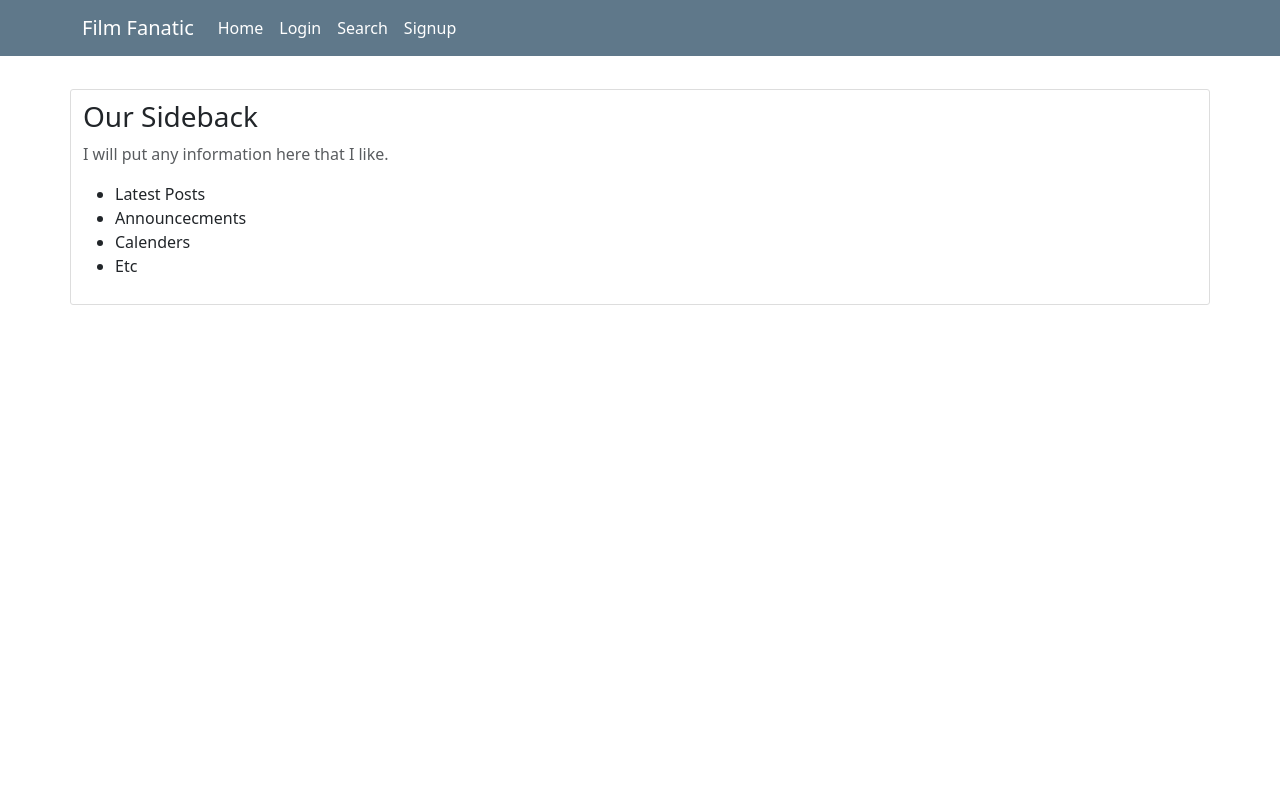
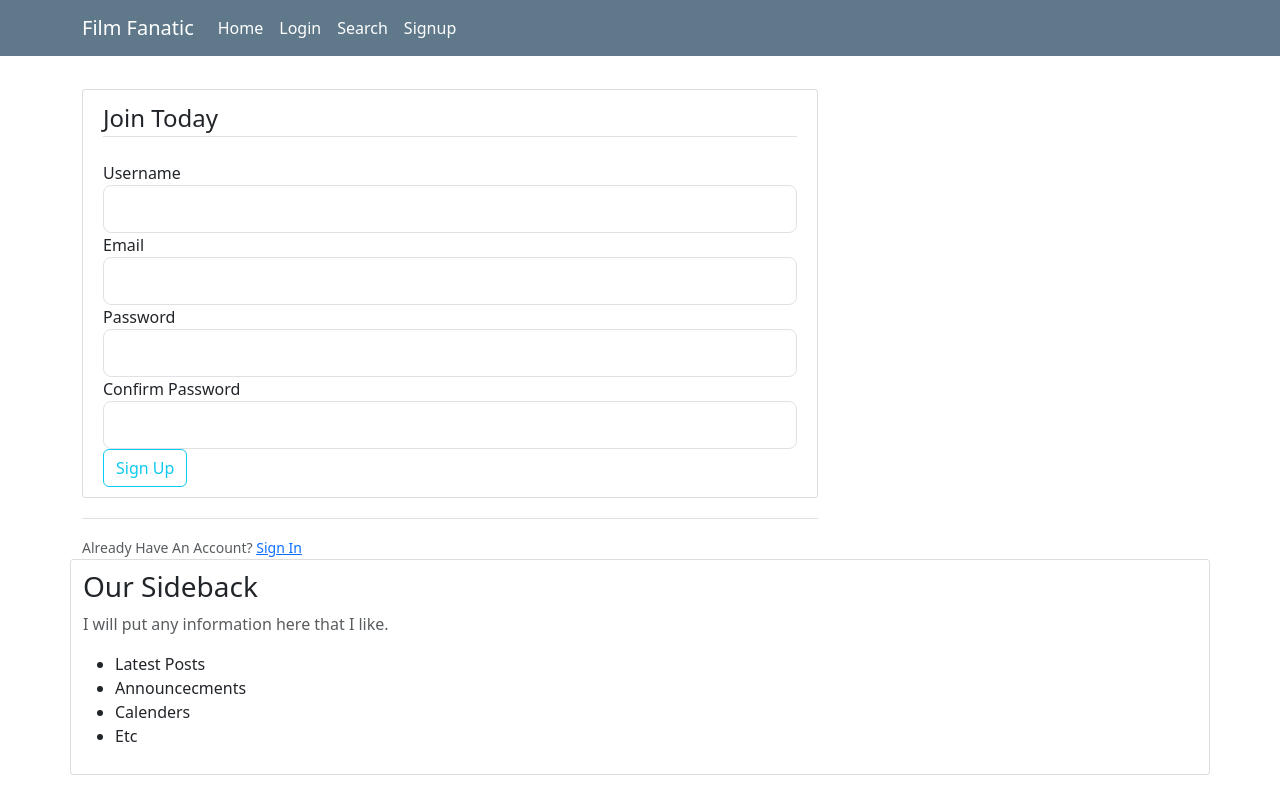
Before and after one commit to T-KibCode/MilestoneProject-3, a Flask app: page /signup in a window 1280 px wide. Run offline with Flask 3, Linux system fonts and the light colour scheme.

Commit message:
<feat> User registration/login: <User Auth> [Created login forms for registration and login with secret key for user auth]
Signed-off-by: T-KibCode <tkibirige94@gmail.com>

```diff
--- a/app.py
+++ b/app.py
@@ -1,10 +1,16 @@
 import requests
 from flask import Flask, redirect, url_for, render_template
+from forms import RegistrationForm, LoginForm
 
 app = Flask(__name__)
 
+
+## Good practice to secure session token with secret keys
+app.config['SECRET_KEY'] = '79d20b7616702de60f914aabc8b86f78'
+
+
+
 ## Dummy Data
-
 posts = [
     {
     'author': 'Twaha Kibirige',
@@ -27,17 +33,19 @@ posts = [
 def home():
     return render_template("index.html", posts=posts)
 
-@app.route("/login")
-def login():
-    return render_template("login.html", title="Login")
-
 @app.route("/search")
 def search():
     return render_template("search.html", title="Film Search")
 
 @app.route("/signup")
 def signup():
-    return render_template("signup.html", title="Signup")
+    form = RegistrationForm()
+    return render_template("signup.html", title="Signup", form=form)
+
+@app.route("/login")
+def login():
+    form = LoginForm()
+    return render_template("login.html", title="Login", form=form)
 
 
 
--- a/templates/login.html
+++ b/templates/login.html
@@ -1,2 +1,3 @@
 {% extends "base.html" %}
 {% block title %}Login{% endblock %}
+{% block content %}{% endblock %}
--- a/templates/signup.html
+++ b/templates/signup.html
@@ -1,2 +1,36 @@
 {% extends "base.html" %}
 {% block title %}Signup{% endblock %}
+{% block content %}
+    <div class="content-section">
+        <form method="POST" action="">
+            {{ form.hidden_tag() }}
+            <fieldset class="form-group">
+                <legend class="border-bottom mb-4">Join Today</legend>
+                <div class="form-group">
+                    {{ form.username.label(class="form-control-label") }}
+                    {{ form.username(class="form-control form-control-lg") }}
+                </div>
+                <div class="form-group">
+                    {{ form.email.label(class="form-control-label") }}
+                    {{ form.email(class="form-control form-control-lg") }}
+                </div>
+                <div class="form-group">
+                    {{ form.password.label(class="form-control-label") }}
+                    {{ form.password(class="form-control form-control-lg") }}
+                </div>
+                <div class="form-group">
+                    {{ form.confirm_password.label(class="form-control-label") }}
+                    {{ form.confirm_password(class="form-control form-control-lg") }}
+                </div>
+            </fieldset>
+            <div class="form-group">
+                {{ form.submit(class="btn btn-outline-info") }}
+            </div>
+        </form>
+    </div>
+    <div class="border-top pt-3">
+        <small class="text-muted">
+            Already Have An Account? <a class="ml-2" href="{{ url_for('login') }}">Sign In</a>
+        </small>
+    </div>
+{% endblock %}
```
